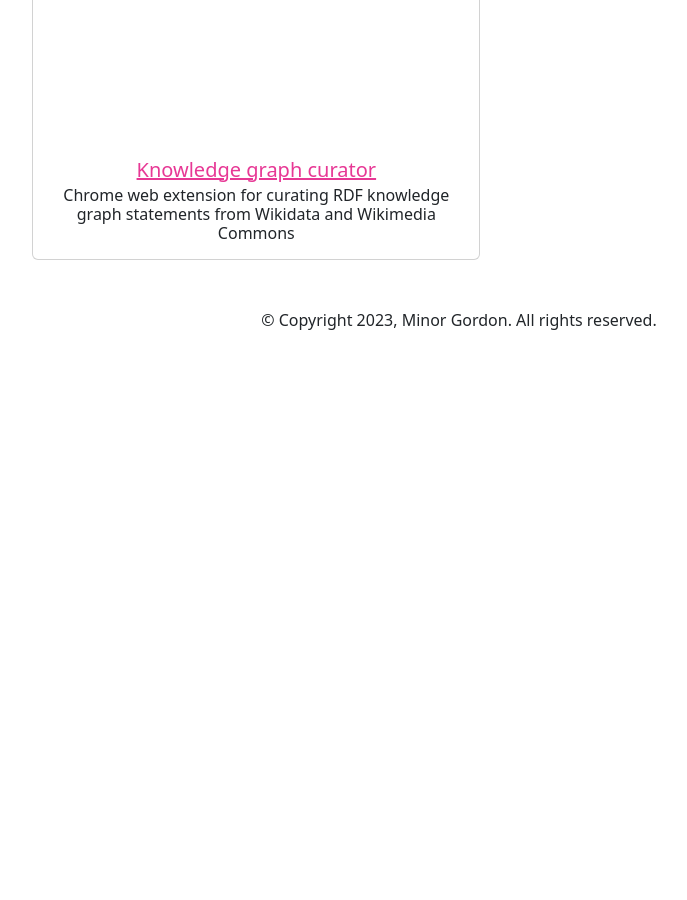
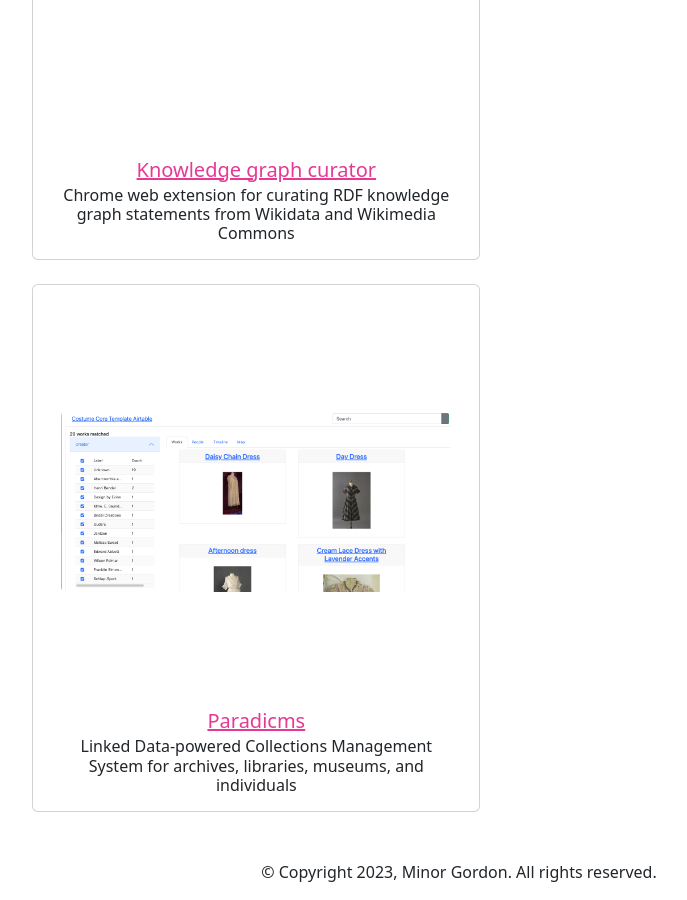
Before and after one commit to minorg/minorgordon.net, a Jekyll site: the page built from projects.html, in a window 1280 px wide and 900 px high, scrolled down 1468 px. Shown: the whole window, without its empty margins (181-868 px from the left). Built offline with Jekyll 4.4.1, drawn with Linux system fonts in a browser that asks for light colours; nearby versions of some CDN libraries; before the commit the page ends 1816 px from its top, so only the background shows below that.

Commit message:
add Paradicms to projects

```diff
--- a/projects.html
+++ b/projects.html
@@ -30,5 +30,12 @@ title: Projects
         subtitle="Chrome web extension for curating RDF knowledge graph statements from Wikidata and Wikimedia Commons"
         title="Knowledge graph curator"
         %}
+        {% include project-card.html
+        class="me-4"
+        href="https://paradicms.org"
+        img_src="/img/paradicms.png"
+        subtitle="Linked Data-powered Collections Management System for archives, libraries, museums, and individuals"
+        title="Paradicms"
+        %}
     </div>
 </div>
```
Also changed, not shown: img/paradicms.png (added).
